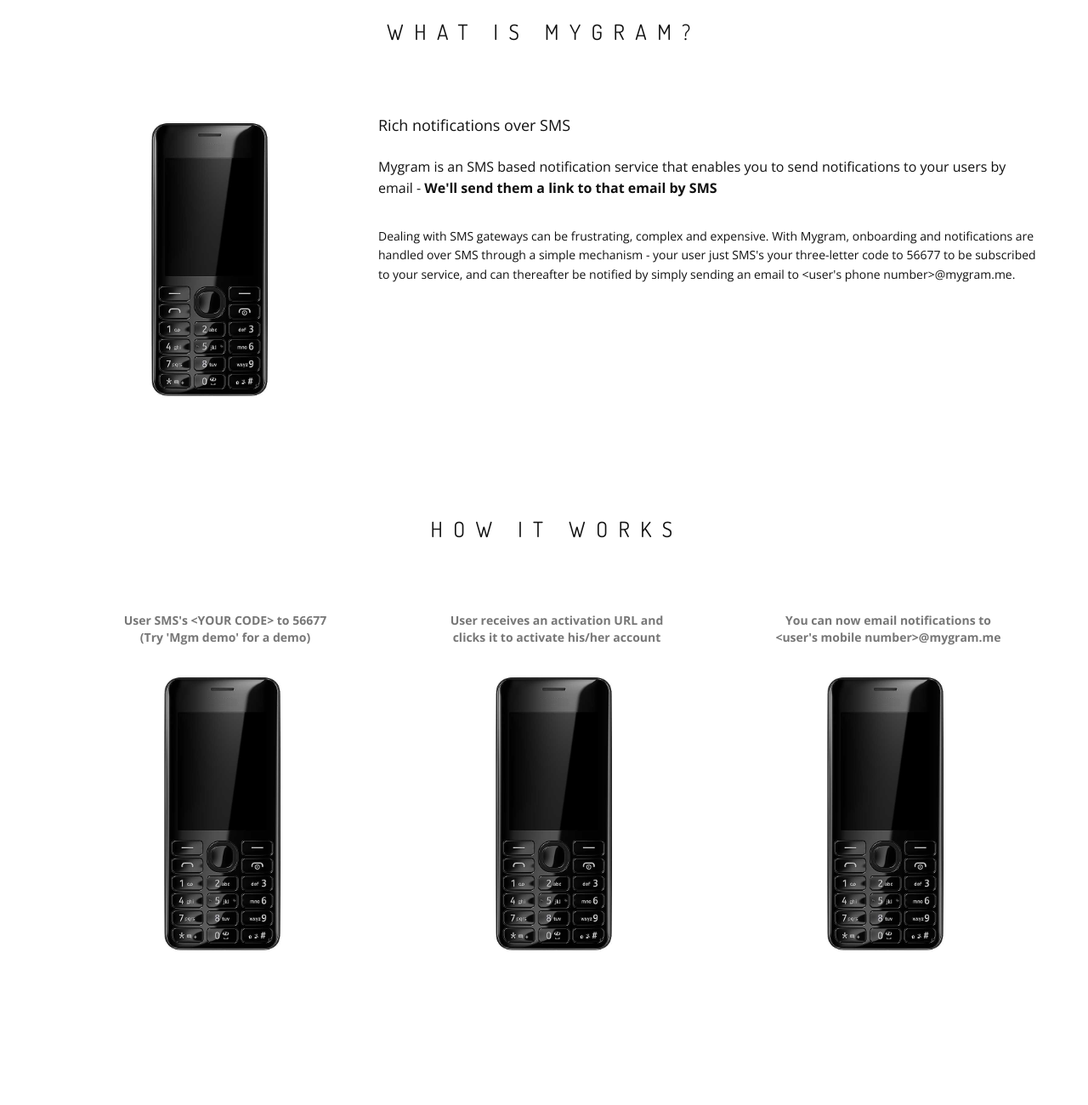
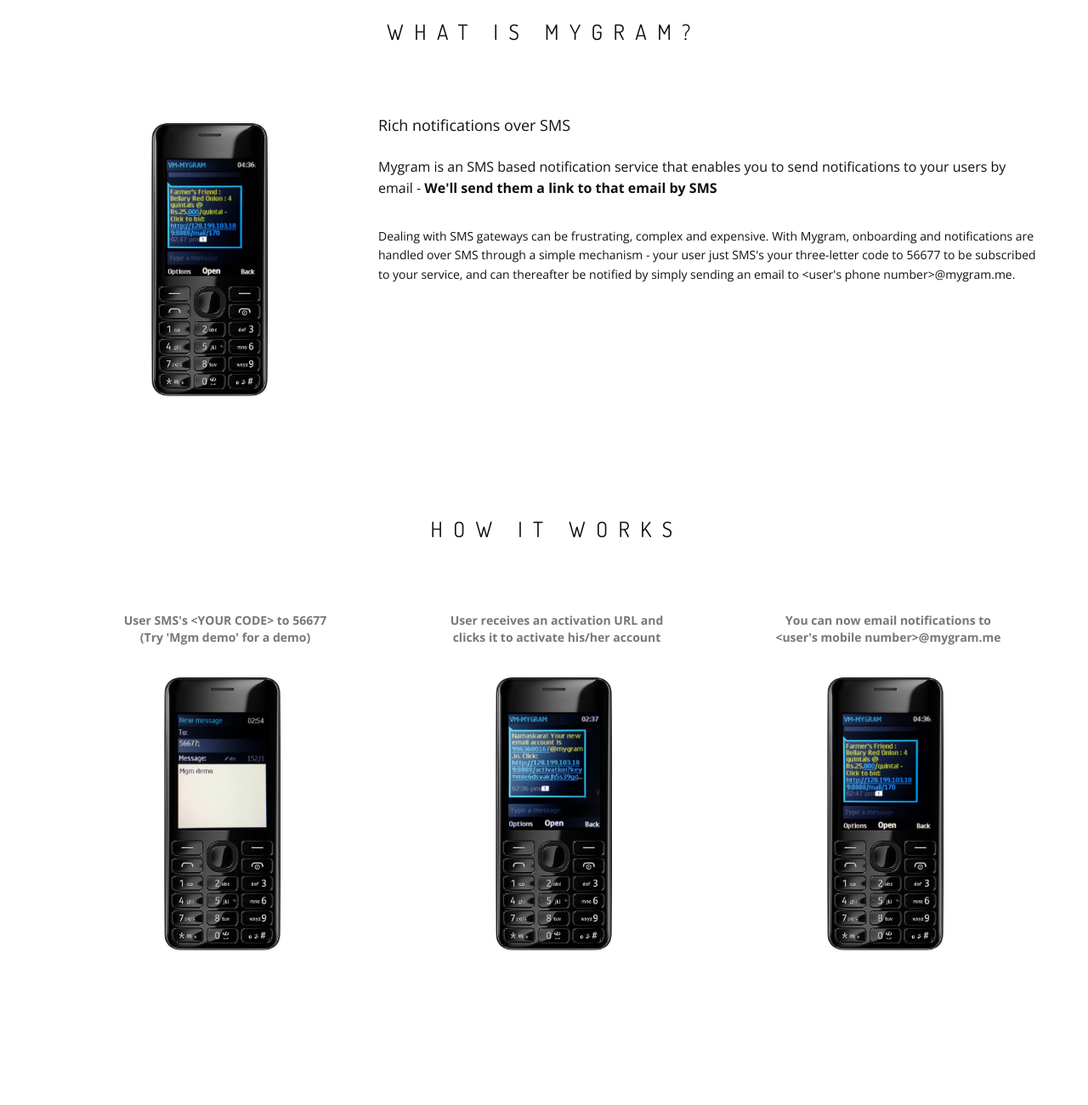
Before and after one commit to RamshreyasRao/website, a plain HTML site: page website/src/main/webapp/index.html in a window 1280 px wide. Shown: the part 900-2200 px from the top of the page at 85% size. Drawn offline with nearby package versions, Linux system fonts and the light colour scheme.

Commit message:
Updated new in-phone images

```diff
--- a/website/src/main/webapp/index.html
+++ b/website/src/main/webapp/index.html
@@ -123,7 +123,7 @@
 
 <div class="row">
 <div class="col-md-4 col-sm-6 mb-sm-50 mb-xs-30">
-<img class="wow fadeIn" src="images/howDoesItWork.jpg">
+<img class="wow fadeIn" src="images/farmersfriend.jpg">
 </div>
 <h4>Rich notifications over SMS</h4>
 <p style="font-size:16px">Mygram is an SMS based notification service that enables you to send notifications to your users by email - <b>We'll send them a link to that email by SMS  </b><p>Dealing with SMS gateways can be frustrating, complex and expensive. With Mygram, onboarding and notifications are handled over SMS through a simple mechanism - your user just SMS's your three-letter code to 56677 to be subscribed to your service, and can thereafter be notified by simply sending an email to &lt;user's phone number&gt;@mygram.me.</p></p>
@@ -146,7 +146,7 @@
 
 		  <div class="col-md-4 col-sm-6 mb-sm-50 mb-xs-30">
 		    <h5 style="text-align:center"><b>User SMS's &lt;YOUR CODE&gt; to 56677 <br />(Try 'Mgm demo' for a demo)</b></h5>
-		    <img class="wow fadeIn" src="images/howDoesItWork.jpg" width="360" height="auto">
+		    <img class="wow fadeIn" src="images/smsmgmdemo.jpg" width="360" height="auto">
 		  </div>
 
 <!-- This is second instruction -->
@@ -154,7 +154,7 @@
 
 <div class="col-md-4 col-sm-6 mb-sm-50 mb-xs-30">
   <h5 style="text-align:center"><b>User receives an activation URL and<br /> clicks it to activate his/her account</b></h5>
-  <img class="wow fadeIn" src="images/howDoesItWork.jpg" width="360" height="auto">
+  <img class="wow fadeIn" src="images/welcomenamaskara.jpg" width="360" height="auto">
 </div>
 
 
@@ -163,7 +163,7 @@
 
 	    <div class="col-md-4 col-sm-6 mb-sm-50 mb-xs-30">
 	      <h5 style="text-align:center"><b>You can now email notifications to <br />&lt;user's mobile number&gt;@mygram.me</b></h5>
-	      <img class="wow fadeIn" src="images/howDoesItWork.jpg" width="360" height="auto">
+	      <img class="wow fadeIn" src="images/farmersfriend.jpg" width="360" height="auto">
 	    </div>
 	      </div>
 	    </div>
```
Also changed, not shown: website/src/main/webapp/images/demomgm.jpg (added), website/src/main/webapp/images/farmersfriend.jpg (added), website/src/main/webapp/images/smsmgmdemo.jpg (added), website/src/main/webapp/images/welcomenamaskara.jpg (added).
